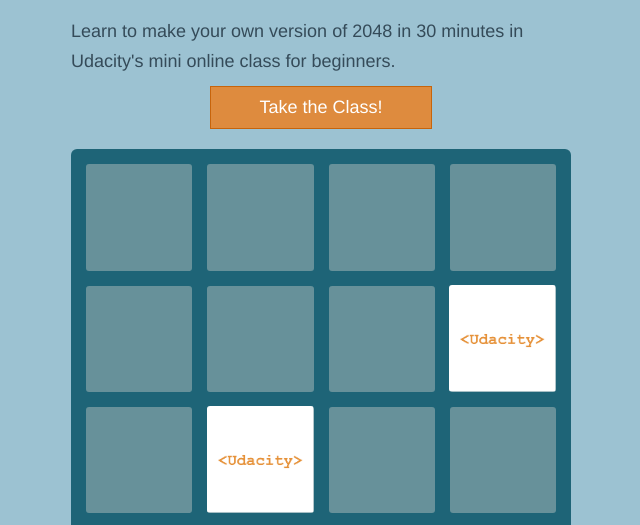
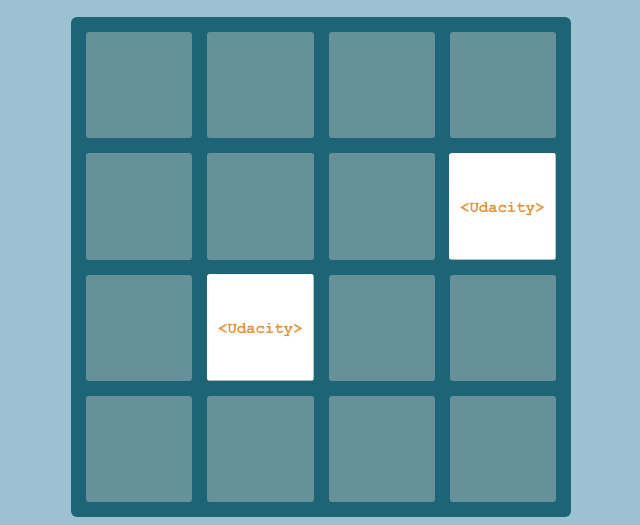
Before and after one commit to WetSBobr/WetSBobr.github.io, a plain HTML site: page index.html in a window 1280 px wide. Shown: the part 222-747 px from the top of the page, without its empty margins (319-959 px from the left). Drawn offline with Linux system fonts and the light colour scheme.

Commit message:
deleting
youhohoho

```diff
--- a/index.html
+++ b/index.html
@@ -39,9 +39,7 @@
 
     </div>
 
-    <div class="pre-game">
-      <p class="learn">Learn to make your own version of 2048 in 30 minutes in Udacity's mini online class for beginners.</p><a class="learn" href="https://www.udacity.com/course/ud248">Take the Class!</a>
-    </div>
+
 
 
     <div class="game-container">
```
